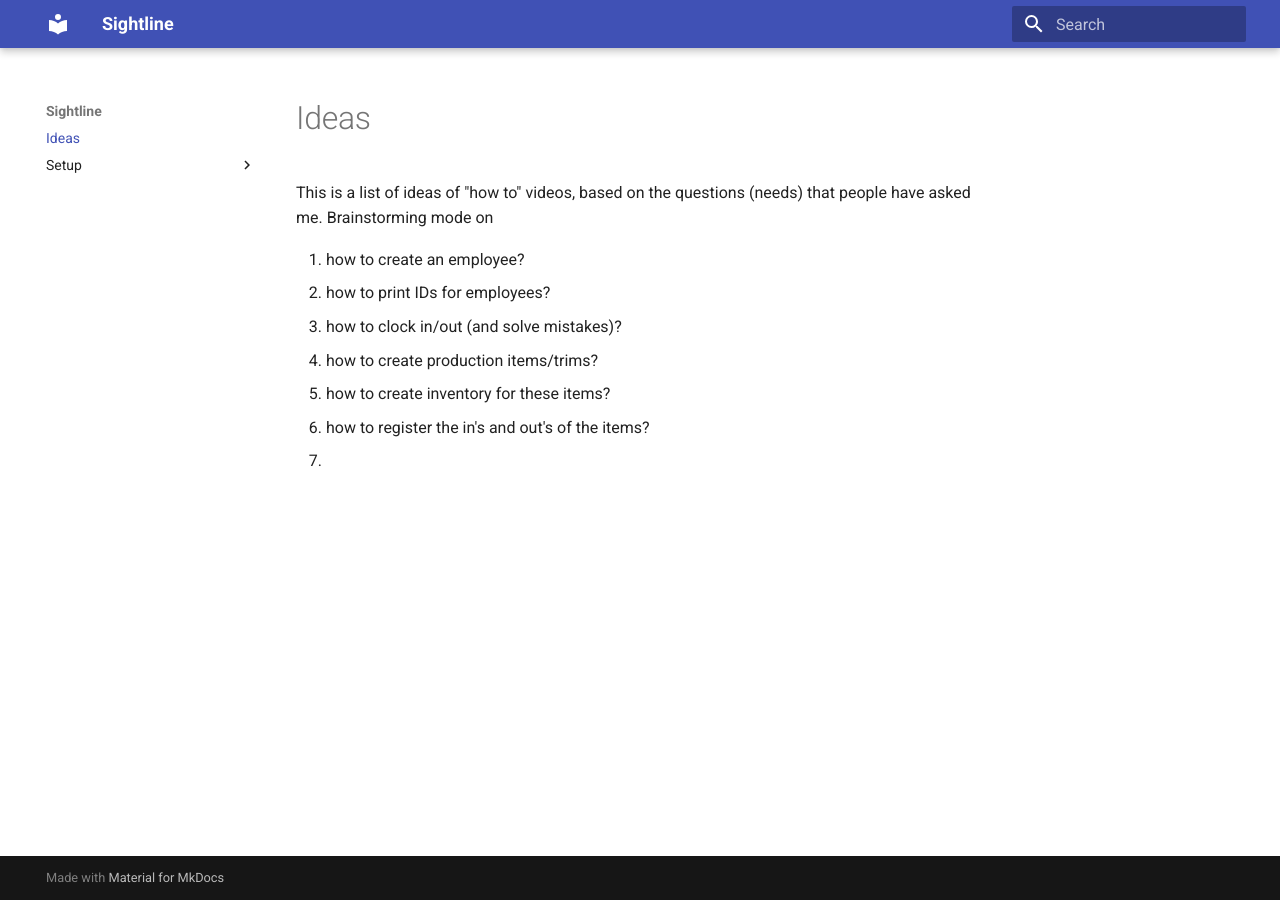
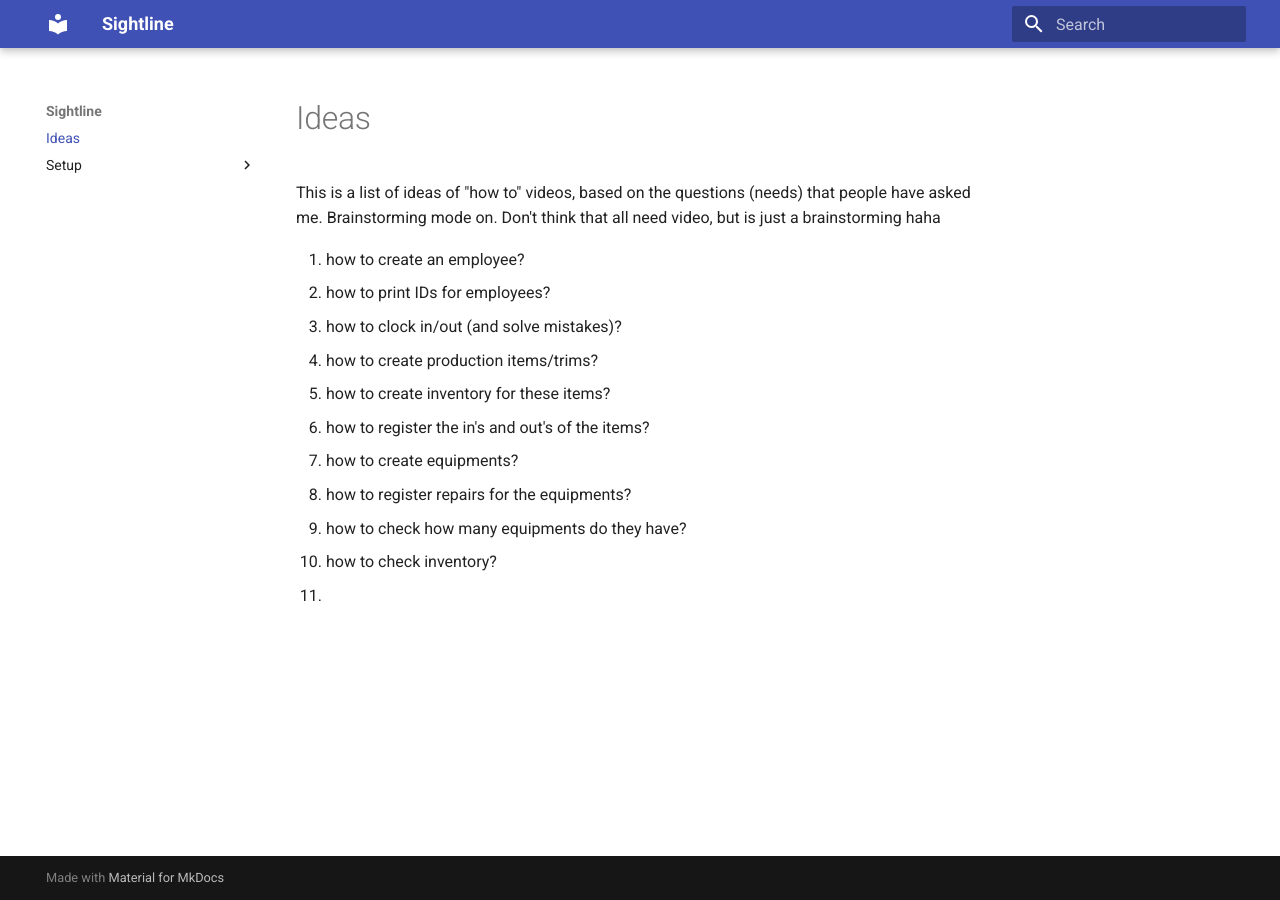
Before and after one commit to LZTek-io/LTek-io, an MkDocs documentation site: the page built from docs/Ideas.md, in a window 1280 px wide. Built offline with MkDocs 1.6.1 and Material for MkDocs 9.7.7, drawn with Linux system fonts in a browser that asks for light colours.

Commit message:
adding to the list of how to

```diff
--- a/docs/Ideas.md
+++ b/docs/Ideas.md
@@ -1,4 +1,4 @@
-This is a list of ideas of "how to" videos, based on the questions (needs) that people have asked me. Brainstorming mode on
+This is a list of ideas of "how to" videos, based on the questions (needs) that people have asked me. Brainstorming mode on. Don't think that all need video, but is just a brainstorming haha
 
 1. how to create an employee?
 2. how to print IDs for employees?
@@ -6,4 +6,8 @@ This is a list of ideas of "how to" videos, based on the questions (needs) that
 4. how to create production items/trims?
 5. how to create inventory for these items?
 6. how to register the in's and out's of the items?
-7.
+7. how to create equipments?
+8. how to register repairs for the equipments?
+9. how to check how many equipments do they have?
+10. how to check inventory?
+11.
```
